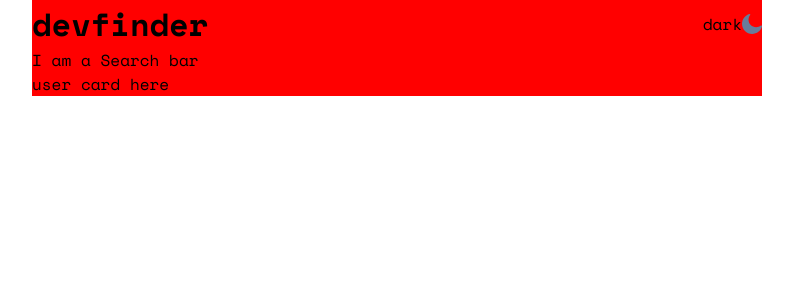
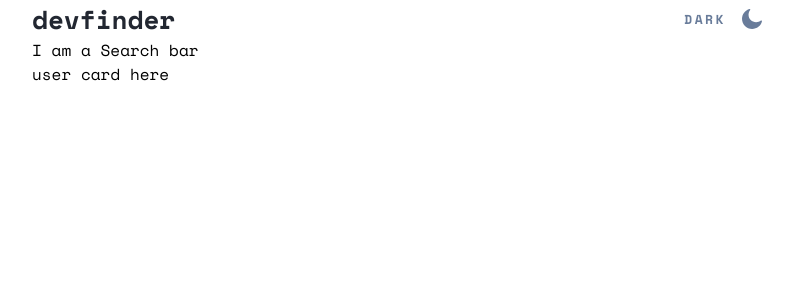
Before and after one commit to aleksi-svaridze/searchGithubUsers, a React (Create React App) app: page / in a window 1280 px wide. Shown: the top 300 px of the page, without its empty margins (243-1036 px from the left). Built offline with nearby package versions, Linux system fonts and the light colour scheme.

Commit message:
Add mode switcher to Mode component

```diff
--- a/src/App.js
+++ b/src/App.js
@@ -2,13 +2,13 @@ import Header from "./components/Header";
 import SearchBar from "./components/SearchBar";
 import UserCard from "./components/UserCard";
 
-import { useState } from "react";
+// import { useState } from "react";
 
 
 function App() {
-  const [isLight] = useState(true);
+  // const [isLight] = useState(true);
   return (
-    <div className="container" style={isLight ? {background: 'red'} : {background: 'black'}}>
+    <div className="container">
       <Header />
       <SearchBar />
       <UserCard />
--- a/src/components/Header.jsx
+++ b/src/components/Header.jsx
@@ -1,13 +1,14 @@
-import {ReactComponent as MoonIcon} from '../images/moon.svg'
+import Mode from './Mode';
+import { useState } from 'react';
 
 const Header = () => {
+    let [ isDark, setIsDark ] = useState(true);
+
     return (
         <div className='flex-center-between'>
-            <h1>devfinder</h1>
-            <div className='flex-center-between'>
-                <p>dark</p>
-                <MoonIcon className='hoverOnLight' />
-            </div>
+            <h1 className={`heading-primary ${isDark ? 'heading-primary--light' : 'heading-primary--dark'}`}>devfinder</h1>
+
+            <Mode isDark={isDark} setIsDark={setIsDark} />
         </div>
     )
 }
--- /dev/null
+++ b/src/components/Mode.jsx
@@ -0,0 +1,17 @@
+import {ReactComponent as MoonIcon} from '../images/moon.svg'
+import {ReactComponent as SunIcon} from '../images/sun.svg'
+
+const Mode = ({isDark, setIsDark}) => {
+    return(
+        <div className='flex-center-between mode' onClick={() => setIsDark(!isDark)}>
+            {isDark ? <p className='mode__title mode__title--dark'>dark</p> : <p className='mode__title mode__title--light'>light</p>}
+
+            {isDark ?
+                <MoonIcon className='mode__icon' />
+                :
+                <SunIcon  className='mode__icon' /> }
+        </div>
+    )
+}
+
+export default Mode;
--- a/src/styles/css/main.min.css
+++ b/src/styles/css/main.min.css
@@ -1 +1 @@
-@import"https://fonts.googleapis.com/css2?family=Space+Mono:wght@400;700&display=swap";.flex-center-between{display:flex;align-items:center;justify-content:space-between}body{font-family:"Space Mono",monospace}*{margin:0;padding:0;box-sizing:border-box}.heading1{font-size:26px;font-weight:bold;line-height:38px}.heading2{font-size:22px;font-weight:bold;line-height:33px}.heading3{font-size:16px;font-weight:400;line-height:24px}.heading4{font-size:13px;font-weight:400;line-height:20px}.paragraph{font-size:15px;font-weight:400;line-height:25px}.container{width:100%;padding:0 24px}@media screen and (min-width: 768px){.container{max-width:573px;padding:0;margin:0 auto}}@media screen and (min-width: 992px){.container{max-width:730px}}/*# sourceMappingURL=main.min.css.map */
+@import"https://fonts.googleapis.com/css2?family=Space+Mono:wght@400;700&display=swap";.flex-center-between{display:flex;align-items:center;justify-content:space-between}body{font-family:"Space Mono",monospace}*{margin:0;padding:0;box-sizing:border-box}.heading-primary{font-size:26px;font-weight:bold;line-height:normal;text-transform:lowercase}.heading-primary--light{color:#222731}.heading-primary--dark{color:#fff}.container{width:100%;padding:0 24px}@media screen and (min-width: 768px){.container{max-width:573px;padding:0;margin:0 auto}}@media screen and (min-width: 992px){.container{max-width:730px}}.mode{-moz-column-gap:16px;column-gap:16px;cursor:pointer}.mode__title{font-size:13px;font-weight:700;line-height:normal;letter-spacing:2.5px;text-transform:uppercase}.mode__title--dark{color:#697c9a}.mode__title--light{color:#fff}.mode__icon{width:20px;height:20px}/*# sourceMappingURL=main.min.css.map */
--- a/src/styles/scss/_mixins.scss
+++ b/src/styles/scss/_mixins.scss
@@ -1,4 +1,4 @@
-.flex-center-between {
+@mixin flex-center-between {
     display: flex;
     align-items: center;
     justify-content: space-between;
--- a/src/styles/scss/_typography.scss
+++ b/src/styles/scss/_typography.scss
@@ -1,35 +1,43 @@
-.heading1 {
+.heading-primary {
     font: {
         size: 26px;
         weight: bold;
     };
-    line-height: 38px;
+    line-height: normal;
+    text-transform: lowercase;
+
+    &--light {
+        color: $light-black;
+    }
+    &--dark {
+        color: $white;
+    }
 }
-.heading2 {
-    font: {
-        size: 22px;
-        weight: bold;
-    };
-    line-height: 33px;
-}
-.heading3 {
-    font: {
-        size: 16px;
-        weight: 400;
-    };
-    line-height: 24px;
-}
-.heading4 {
-    font: {
-        size: 13px;
-        weight: 400;
-    };
-    line-height: 20px;
-}
-.paragraph {
-    font: {
-        size: 15px;
-        weight: 400;
-    };
-    line-height: 25px;
-}
+// .heading2 {
+//     font: {
+//         size: 22px;
+//         weight: bold;
+//     };
+//     line-height: 33px;
+// }
+// .heading3 {
+//     font: {
+//         size: 16px;
+//         weight: 400;
+//     };
+//     line-height: 24px;
+// }
+// .heading4 {
+//     font: {
+//         size: 13px;
+//         weight: 400;
+//     };
+//     line-height: 20px;
+// }
+// .paragraph {
+//     font: {
+//         size: 15px;
+//         weight: 400;
+//     };
+//     line-height: 25px;
+// }
--- /dev/null
+++ b/src/styles/scss/_utilities.scss
@@ -0,0 +1,3 @@
+.flex-center-between {
+    @include flex-center-between;
+}
--- a/src/styles/scss/_variables.scss
+++ b/src/styles/scss/_variables.scss
@@ -13,6 +13,7 @@ $white-extra: #FEFEFE;
 $light-primary: #4B6A9B;
 $light-secondary: #2B3442;
 $light-tertiary: #697C9A;
+$light-black: #222731;
 
 // Dark mode colours
 $dark-primary: #1E2A47;
--- /dev/null
+++ b/src/styles/scss/components/_mode.scss
@@ -0,0 +1,24 @@
+.mode {
+    column-gap: 16px;
+    cursor: pointer;
+
+    &__title {
+        font-size: 13px;
+        font-weight: 700;
+        line-height: normal;
+        letter-spacing: 2.5px;
+        text-transform: uppercase;
+
+        &--dark {
+            color: $light-tertiary;
+        }
+        &--light {
+            color: $white;
+        }
+    }
+
+    &__icon {
+        width: 20px;
+        height: 20px;
+    }
+}
--- a/src/styles/scss/main.scss
+++ b/src/styles/scss/main.scss
@@ -1,6 +1,9 @@
 @import './variables';
 @import './mixins';
+@import './utilities';
 @import './font';
 @import './reset';
 @import './typography';
 @import './container';
+
+@import './components/mode';
```
Also changed, not shown: 1 other file (tests, documents, lock files or other folders).
